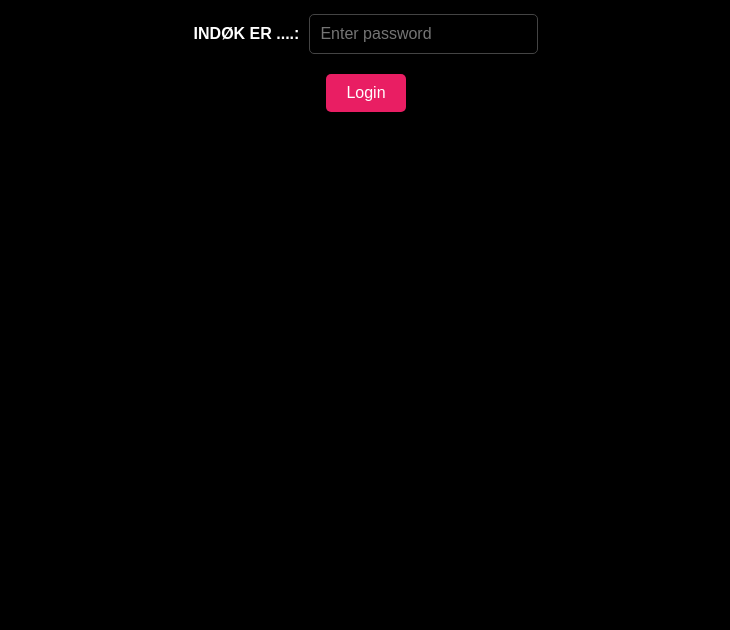
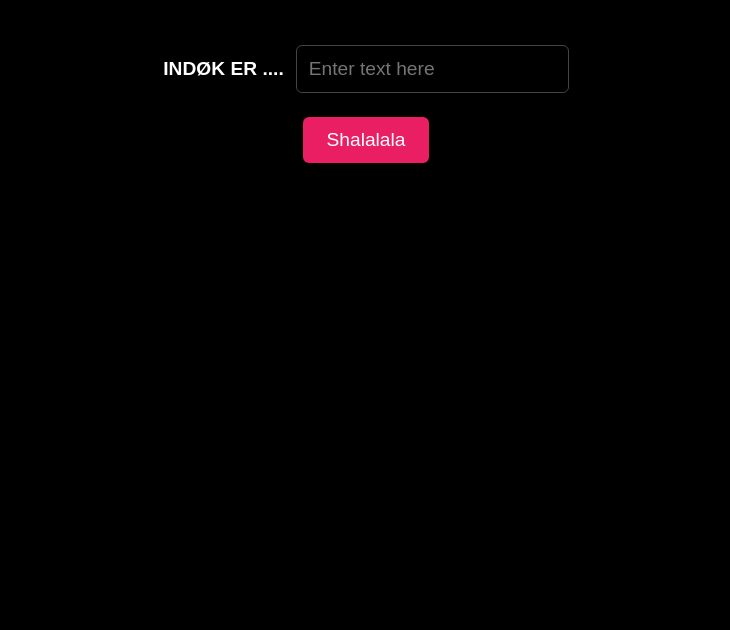
Before and after one commit to erlendhbarstad/docs-julebord, a plain HTML site: page index.html in a window 1280 px wide. Shown: the part 170-800 px from the top of the page, without its empty margins (274-1004 px from the left). Drawn offline with Linux system fonts and the light colour scheme.

Commit message:
with test-link and correct text

```diff
--- a/index.html
+++ b/index.html
@@ -19,52 +19,52 @@
             margin-top: 20px; /* Space at the top of the page */
         }
         .logo img {
-            width: 300px; /* Adjust the size of the image */
+            width: 360px; /* 20% larger */
             height: auto;
         }
         .warning-text {
             margin-top: 10px;
-            font-size: 18px;
+            font-size: 21.6px; /* 20% larger than 18px */
             font-weight: bold;
             text-align: center;
             color: #e91e63; /* Warning in pink */
         }
         .login-container {
-            margin-top: 20px; /* Space between warning and login box */
+            margin-top: 24px; /* 20% larger margin */
             text-align: center;
         }
-        .password-container {
+        .input-container {
             display: flex;
             align-items: center;
             justify-content: center;
-            margin-top: 20px;
+            margin-top: 24px; /* 20% larger margin */
         }
-        .password-container label {
-            font-size: 16px;
+        .input-container label {
+            font-size: 19.2px; /* 20% larger than 16px */
             font-weight: bold;
-            margin-right: 10px;
+            margin-right: 12px; /* 20% larger margin */
         }
-        .password-container input {
-            padding: 10px;
+        .input-container input {
+            padding: 12px; /* 20% larger padding */
             border: 1px solid #444; /* Subtle border to make it visible */
-            border-radius: 5px;
+            border-radius: 6px; /* 20% larger */
             background: #000; /* Blend with the black background */
             color: #fff;
-            font-size: 16px;
+            font-size: 19.2px; /* 20% larger font */
         }
-        .password-container input:focus {
+        .input-container input:focus {
             outline: none;
             border-color: #e91e63; /* Pink border on focus */
         }
         .login-container button {
             background: #e91e63; /* Pink button */
             color: #fff;
-            padding: 10px 20px;
+            padding: 12px 24px; /* 20% larger padding */
             border: none;
-            border-radius: 5px;
+            border-radius: 6px; /* 20% larger */
             cursor: pointer;
-            font-size: 16px;
-            margin-top: 20px;
+            font-size: 19.2px; /* 20% larger font */
+            margin-top: 24px; /* 20% larger margin */
         }
         .login-container button:hover {
             background: #c2185b;
@@ -80,11 +80,11 @@
     </div>
     <div class="login-container">
         <form id="loginForm">
-            <div class="password-container">
-                <label for="password">INDØK ER ....:</label>
-                <input type="password" id="password" placeholder="Enter password" required>
+            <div class="input-container">
+                <label for="inputField">INDØK ER ....</label>
+                <input type="text" id="inputField" placeholder="Enter text here" required>
             </div>
-            <button type="submit">Login</button>
+            <button type="submit">Shalalala</button>
         </form>
     </div>
 
@@ -92,7 +92,7 @@
         document.getElementById("loginForm").addEventListener("submit", function(event) {
             event.preventDefault(); // Prevent form submission
             // Replace the URL below with your desired Google Presentation or PowerPoint Online URL
-            window.location.href = "https://docs.google.com/presentation/d/your-presentation-id/edit";
+            window.location.href = "https://docs.google.com/presentation/d/1M0F8v9hiMJ3AKurcsXNLdNb8Qjr7VQywDbiL5HzG38o/edit?usp=sharing";
         });
     </script>
 </body>
```
